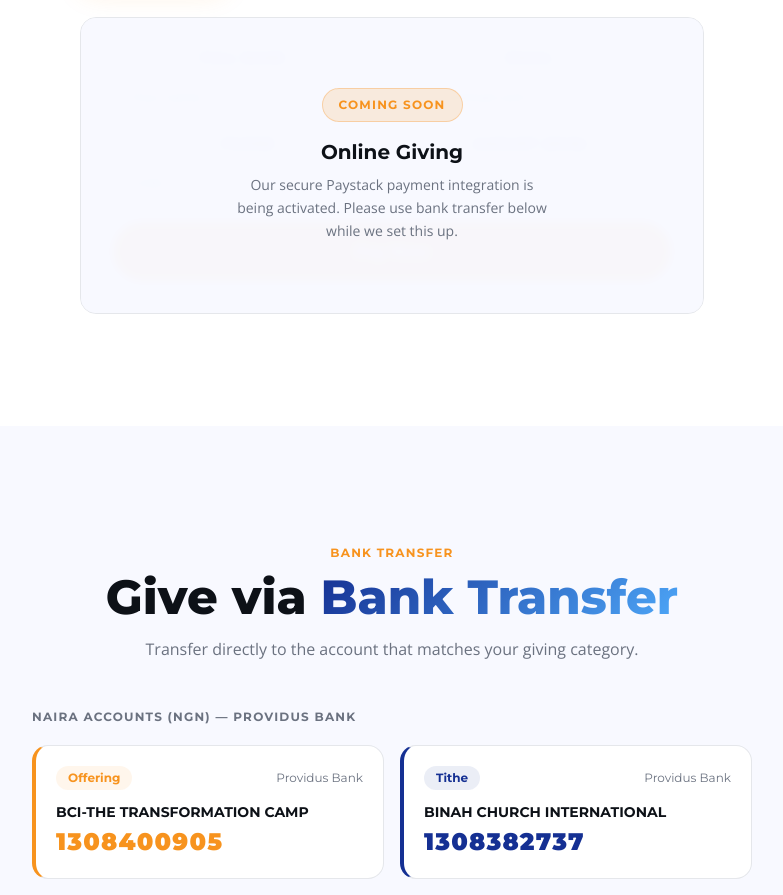
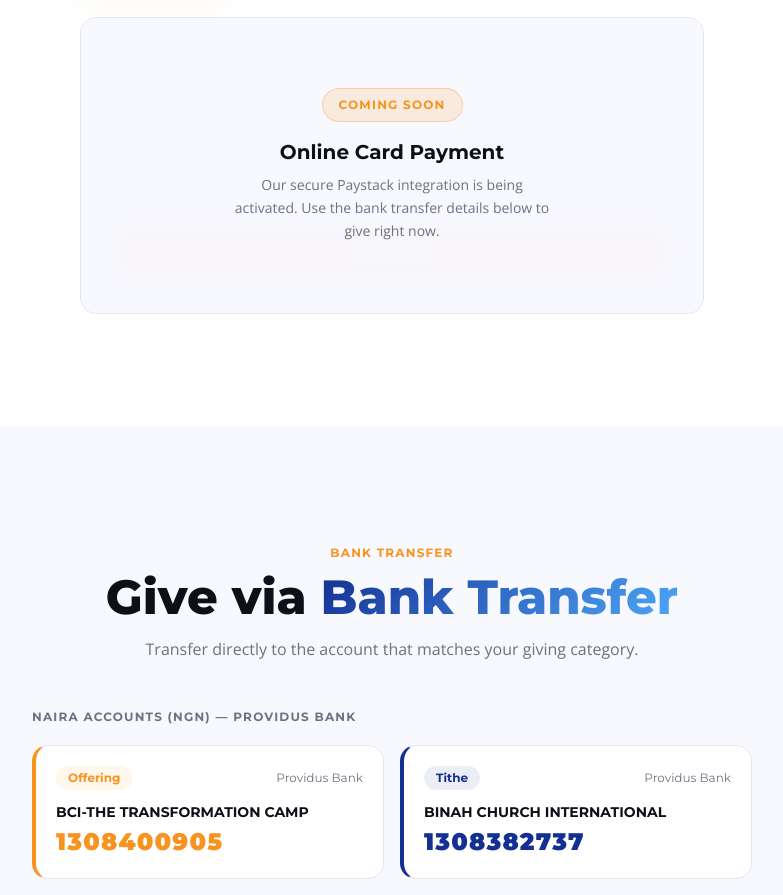
Before and after one commit to theasaphmedia/ttc-website, a Next.js app: page /giving in a window 1280 px wide. Shown: the part 2120-3015 px from the top of the page, without its empty margins (248-1031 px from the left). Built offline with nearby package versions, Linux system fonts and the light colour scheme.

Commit message:
fix: remove duplicate placeholder bank transfer section from GivingForm — real accounts already on giving page

```diff
--- a/components/giving/GivingForm.tsx
+++ b/components/giving/GivingForm.tsx
@@ -91,16 +91,16 @@
         </div>
       </div>
 
-      {/* Coming Soon overlay */}
+      {/* Online giving — coming soon */}
       <div className="relative p-8 rounded-2xl text-center overflow-hidden" style={{ background: 'var(--off-white)', border: '1px solid var(--gray-200)' }}>
         <div className="absolute inset-0 flex items-center justify-center z-10" style={{ background: 'rgba(248,249,255,0.92)', backdropFilter: 'blur(4px)' }}>
           <div className="text-center px-6">
             <div className="inline-flex items-center gap-2 px-4 py-2 rounded-full mb-4 text-xs font-heading font-bold tracking-widest uppercase" style={{ background: 'rgba(247,147,30,0.15)', color: '#f7931e', border: '1px solid rgba(247,147,30,0.3)' }}>
               Coming Soon
             </div>
-            <h3 className="font-heading font-bold text-xl mb-2" style={{ color: 'var(--dark)' }}>Online Giving</h3>
+            <h3 className="font-heading font-bold text-xl mb-2" style={{ color: 'var(--dark)' }}>Online Card Payment</h3>
             <p className="text-sm leading-relaxed max-w-xs mx-auto" style={{ color: 'var(--text-muted)', fontFamily: 'var(--font-open-sans)' }}>
-              Our secure Paystack payment integration is being activated. Please use bank transfer below while we set this up.
+              Our secure Paystack integration is being activated. Use the bank transfer details below to give right now.
             </p>
           </div>
         </div>
@@ -116,6 +116,7 @@
           </button>
         </div>
       </div>
+
     </div>
   )
 }
```
